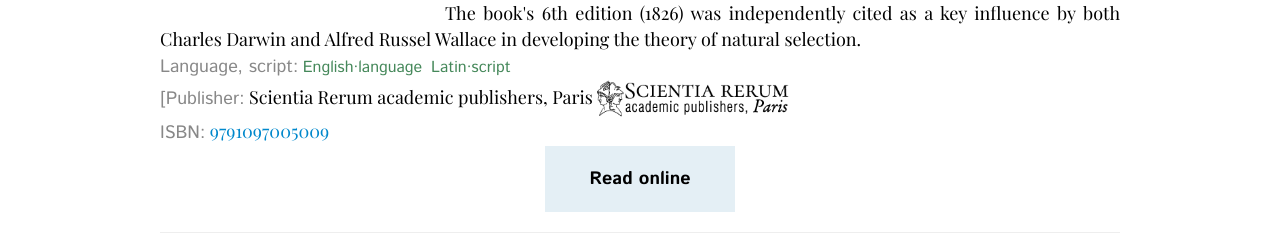
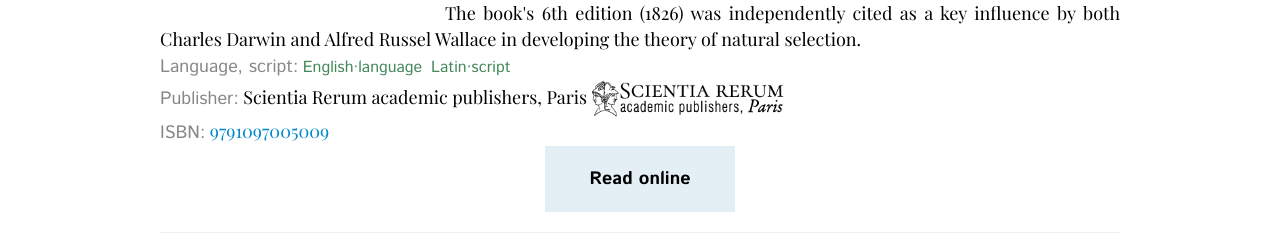
Before and after one commit to mlare/vodary, a Jekyll site: the page built from _posts/2017-10-11-malthus.markdown, in a window 1280 px wide. Shown: the part 720-972 px from the top of the page. Built offline with Jekyll 4.4.1, drawn with Linux system fonts in a browser that asks for light colours; some web fonts are replaced; Markdown is read by kramdown in place of the engine named in the settings.

Commit message:
Update post.html

```diff
--- a/_layouts/post.html
+++ b/_layouts/post.html
@@ -15,7 +15,7 @@
 		<p class="bulk"><span class="technical">Author:<sup>En</sup></span> {{ page.author }}</p>
 		<p class="bulk"><span class="technical">Title:</strong><sup>En</sup></span> {{ page.title }}</p>
 		{% if page.resume %}<p class="bulk"><span class="technical">Resume:<sup>En</sup></span> {{ page.resume }}</p>{% endif %}
-
+		{% if page.editpers %}<p class="bulk"><span class="technical">Editor:</span> {{ page.editpers }} {% if page.editorpic %}<img width="20%" src="/thumbnails/{{ page.editorpic }}" />{% endif %}</p>{% endif %}
 		{% if page.tags %}<p class="bulk"><span class="technical">Language, script:</span>
 		{% for tag in page.tags %}{% capture tag_name %}{{ tag }}{% endcapture %}
                   <a href="/tag/{{ tag_name }}" class="tagged"><nobr>{{ tag_name }}</nobr></code></a>&nbsp;
@@ -35,8 +35,7 @@
 		{% if page.license_link %}<a class="btn" href="{{ page.license_link }}"><i class="icon-file"></i> License</a>{% endif %}
                 --->
 
-		{% if page.editor %}<p class="bulk"><span class="technical">[Publisher:</span> {{ page.editor }} {% if page.editorpic %}<img width="20%" src="/thumbnails/{{ page.editorpic }}" />{% endif %}</p>{% endif %}
-		{% if page.editpers %}<p class="bulk"><span class="technical">[Editor:</span> {{ page.editpers }} {% if page.editorpic %}<img width="20%" src="/thumbnails/{{ page.editorpic }}" />{% endif %}</p>{% endif %}
+		{% if page.editor %}<p class="bulk"><span class="technical">Publisher:</span> {{ page.editor }} {% if page.editorpic %}<img width="20%" src="/thumbnails/{{ page.editorpic }}" />{% endif %}</p>{% endif %}
 		{% if page.isbn %}<p class="bulk"><span class="technical">ISBN:</span> <a target="_blank" href="https://www.amazon.com/gp/search/?field-isbn={{ page.isbn }}">{{ page.isbn }}</a></p>{% endif %}
 	</div>
 
```
